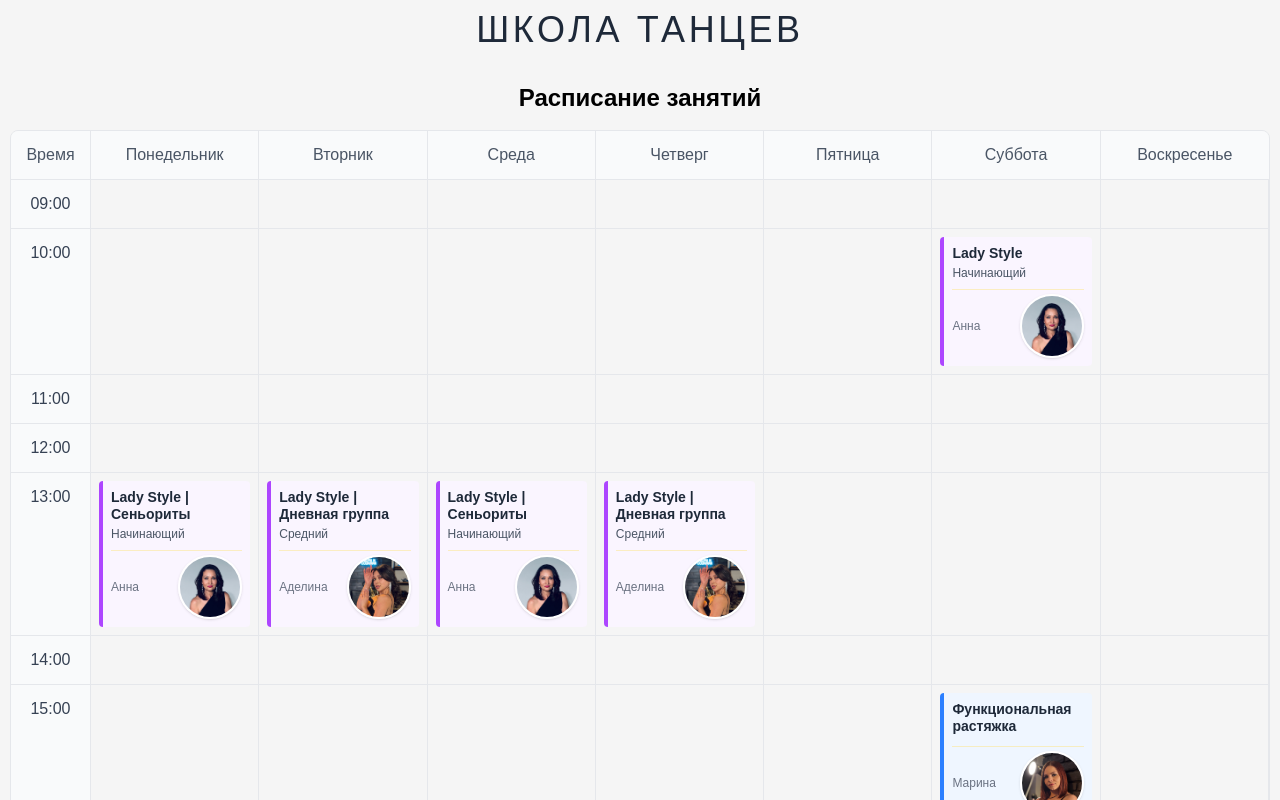
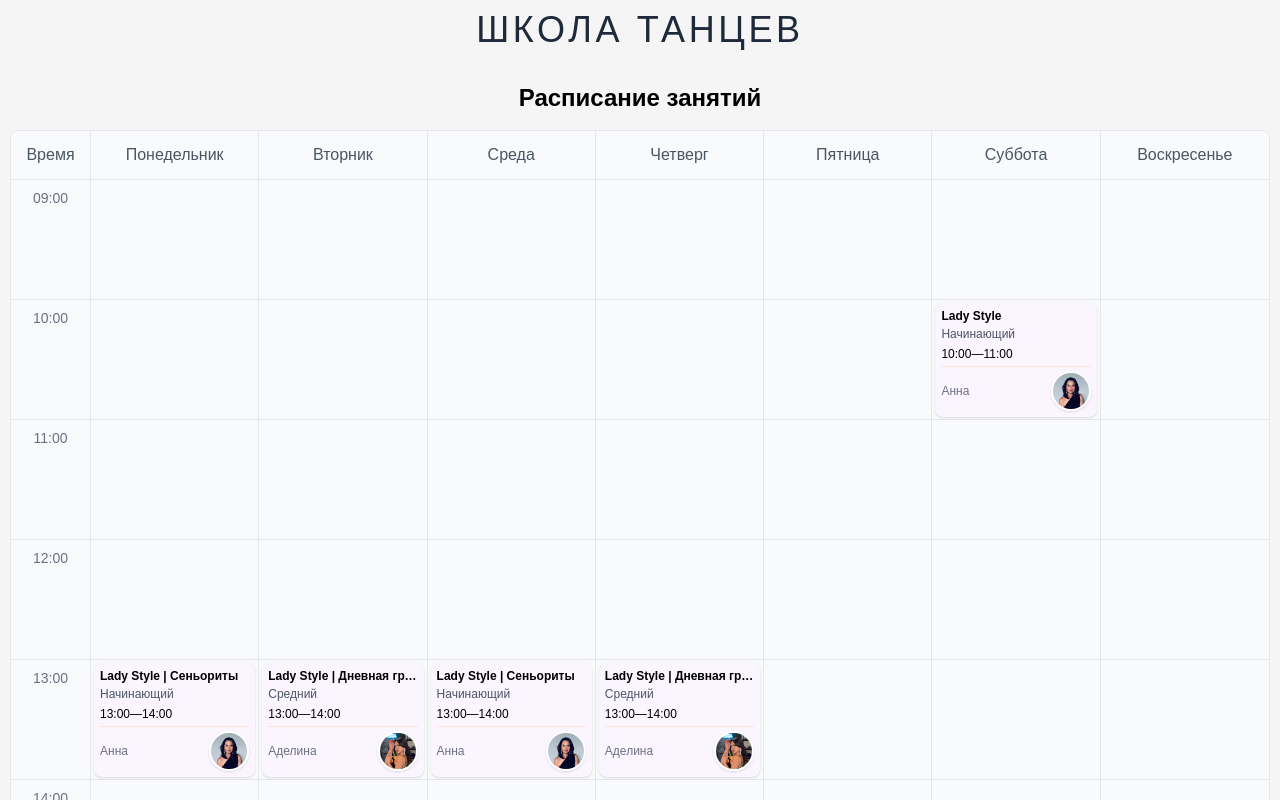
Before and after one commit to baikhonov/dance-studio, a Vue app: page / in a window 1280 px wide. Shown: the top 800 px of the page. Built offline with nearby package versions, Linux system fonts and the light colour scheme.

Commit message:
Реализовал рендер карточек занятий с различной длительностью

```diff
--- a/src/App.vue
+++ b/src/App.vue
@@ -31,64 +31,72 @@ const timeSlots = ref([
 const lessons = ref([
   {
     id: 1,
+    day: 'Понедельник',
     time: '13:00',
-    day: 'Понедельник',
+    endTime: '14:00',
     direction: 'Lady Style | Сеньориты',
     level: 'Начинающий',
     teachers: [{ name: 'Анна', photo: 'anna.jpg' }],
   },
   {
     id: 2,
+    day: 'Понедельник',
     time: '19:00',
-    day: 'Понедельник',
+    endTime: '20:00',
     direction: 'Bachata в паре',
     level: 'Средний',
     teachers: [{ name: 'Игорь и Аделина', photo: 'igor-adelina.jpg' }],
   },
   {
     id: 3,
+    day: 'Понедельник',
     time: '20:00',
-    day: 'Понедельник',
+    endTime: '21:00',
     direction: 'Lady Style',
     level: 'Pro',
     teachers: [{ name: 'Аделина', photo: 'adelina.jpg' }],
   },
   {
     id: 4,
+    day: 'Вторник',
     time: '13:00',
-    day: 'Вторник',
+    endTime: '14:00',
     direction: 'Lady Style | Дневная группа',
     level: 'Средний',
     teachers: [{ name: 'Аделина', photo: 'adelina.jpg' }],
   },
   {
     id: 5,
+    day: 'Вторник',
     time: '19:00',
-    day: 'Вторник',
+    endTime: '20:00',
     direction: 'Lady Style',
     level: 'Средний',
     teachers: [{ name: 'Аделина', photo: 'adelina.jpg' }],
   },
   {
     id: 6,
+    day: 'Вторник',
     time: '20:00',
-    day: 'Вторник',
+    endTime: '22:00',
     direction: 'Bachata в паре',
     level: 'Pro',
     teachers: [{ name: 'Аделина', photo: 'adelina.jpg' }],
   },
   {
     id: 7,
+    day: 'Среда',
     time: '13:00',
-    day: 'Среда',
+    endTime: '14:00',
     direction: 'Lady Style | Сеньориты',
     level: 'Начинающий',
     teachers: [{ name: 'Анна', photo: 'anna.jpg' }],
   },
   {
     id: 8,
+    day: 'Среда',
     time: '19:00',
-    day: 'Среда',
+    endTime: '20:00',
     direction: 'Bachata в паре',
     level: 'Средний',
     teachers: [{ name: 'Игорь и Аделина', photo: 'igor-adelina.jpg' }],
@@ -96,6 +104,7 @@ const lessons = ref([
   {
     id: 9,
     time: '20:00',
+    endTime: '21:00',
     day: 'Среда',
     direction: 'Bachata в паре',
     level: 'Начинающий',
@@ -103,80 +112,90 @@ const lessons = ref([
   },
   {
     id: 10,
+    day: 'Среда',
     time: '21:00',
-    day: 'Среда',
+    endTime: '22:00',
     direction: 'Lady Style',
     level: 'Начинающий',
     teachers: [{ name: 'Анна', photo: 'anna.jpg' }],
   },
   {
     id: 11,
+    day: 'Четверг',
     time: '13:00',
-    day: 'Четверг',
+    endTime: '14:00',
     direction: 'Lady Style | Дневная группа',
     level: 'Средний',
     teachers: [{ name: 'Аделина', photo: 'adelina.jpg' }],
   },
   {
     id: 12,
+    day: 'Четверг',
     time: '19:00',
-    day: 'Четверг',
+    endTime: '20:00',
     direction: 'Lady Style',
     level: 'Средний',
     teachers: [{ name: 'Аделина', photo: 'adelina.jpg' }],
   },
   {
     id: 13,
+    day: 'Четверг',
     time: '20:00',
-    day: 'Четверг',
+    endTime: '21:00',
     direction: 'Lady Style',
     level: 'Начинающий',
     teachers: [{ name: 'Анна', photo: 'anna.jpg' }],
   },
   {
     id: 14,
+    day: 'Пятница',
     time: '19:00',
-    day: 'Пятница',
+    endTime: '20:00',
     direction: 'Lady Style',
     level: 'Начинающий',
     teachers: [{ name: 'Анна', photo: 'anna.jpg' }],
   },
   {
     id: 15,
+    day: 'Пятница',
     time: '20:00',
-    day: 'Пятница',
+    endTime: '21:00',
     direction: 'Bachata в паре',
     level: 'Начинающий',
     teachers: [{ name: 'Игорь и Анжелика', photo: 'igor-anzhelika.jpg' }],
   },
   {
     id: 16,
+    day: 'Пятница',
     time: '21:00',
-    day: 'Пятница',
+    endTime: '22:00',
     direction: 'Man Style',
     level: '',
     teachers: [{ name: 'Игорь', photo: 'igor.jpg' }],
   },
   {
     id: 17,
+    day: 'Суббота',
     time: '10:00',
-    day: 'Суббота',
+    endTime: '11:00',
     direction: 'Lady Style',
     level: 'Начинающий',
     teachers: [{ name: 'Анна', photo: 'anna.jpg' }],
   },
   {
     id: 18,
+    day: 'Суббота',
     time: '15:00',
-    day: 'Суббота',
+    endTime: '16:00',
     direction: 'Функциональная растяжка',
     level: '',
     teachers: [{ name: 'Марина', photo: 'marina.jpg' }],
   },
   {
     id: 19,
+    day: 'Суббота',
     time: '20:00',
-    day: 'Суббота',
+    endTime: '23:00',
     direction: 'AG PARTY',
     level: '',
     teachers: [{ name: 'Вечеринка', photo: 'party-ag.jpg' }],
--- a/src/components/Schedule.vue
+++ b/src/components/Schedule.vue
@@ -1,13 +1,48 @@
 <script setup>
+import { computed } from 'vue'
+
+const SLOT_HEIGHT = 120 // или 100, или 120 - экспериментируй
 const props = defineProps({
   days: Array,
   timeSlots: Array,
   lessons: Array,
 })
 
-// Функция поиска занятия для конкретного времени и дня
-const getLessonForSlot = (time, day) => {
-  return props.lessons?.find((lesson) => lesson.time === time && lesson.day === day)
+// Вспомогательная функция: время в минуты
+const timeToMinutes = (time) => {
+  const [hours, minutes] = time.split(':').map(Number)
+  return hours * 60 + minutes
+}
+
+// Получаем занятия для конкретного дня
+const getLessonsForDay = (day) => {
+  return props.lessons?.filter((lesson) => lesson.day === day) || []
+}
+
+// Вычисляем стиль для занятия
+const getLessonStyle = (lesson) => {
+  const startMinutes = timeToMinutes(lesson.time)
+  const endMinutes = timeToMinutes(lesson.endTime)
+
+  // Находим индекс первого временного слота (09:00)
+  const firstSlotMinutes = timeToMinutes(props.timeSlots[0])
+
+  // Позиция сверху: (время начала - первый слот) / высота слота
+  const minutesFromStart = startMinutes - firstSlotMinutes
+  const top = (minutesFromStart / 60) * SLOT_HEIGHT
+
+  // Высота: длительность в часах * высота слота
+  const durationHours = (endMinutes - startMinutes) / 60
+  const height = durationHours * SLOT_HEIGHT
+
+  return {
+    position: 'absolute',
+    top: `${top + 3}px`,
+    left: '3px',
+    right: '3px',
+    height: `${height - 6}px`,
+    zIndex: 1,
+  }
 }
 
 const directionStyles = {
@@ -24,7 +59,7 @@ const getDirectionClass = (direction) => {
   for (const [key, value] of Object.entries(directionStyles)) {
     if (lower.includes(key)) return value
   }
-  return '' // дефолтный класс
+  return 'border-amber-500 bg-amber-50' // дефолтный класс
 }
 </script>
 
@@ -34,12 +69,9 @@ const getDirectionClass = (direction) => {
 
     <!-- СЕТКА: Внешний контейнер -->
     <div class="border border-gray-200 rounded-lg overflow-hidden">
-      <!-- ШАПКА С ДНЯМИ (первая строка) -->
+      <!-- ШАПКА С ДНЯМИ -->
       <div class="grid grid-cols-[80px_repeat(7,1fr)] bg-gray-50 border-b border-gray-200">
-        <!-- Угловая ячейка (пустая) -->
         <div class="p-3 font-medium text-gray-600 border-r border-gray-200 text-center">Время</div>
-
-        <!-- Дни недели -->
         <div
           v-for="day in days"
           :key="day"
@@ -49,39 +81,63 @@ const getDirectionClass = (direction) => {
         </div>
       </div>
 
-      <!-- СТРОКИ С ВРЕМЕНЕМ -->
+      <!-- ОСНОВНОЙ КОНТЕЙНЕР: временная сетка + занятия -->
+      <div class="grid grid-cols-[80px_repeat(7,1fr)]">
+        <!-- Колонка с временными метками -->
+        <div class="bg-gray-50">
           <div
             v-for="time in timeSlots"
             :key="time"
-        class="grid grid-cols-[80px_repeat(7,1fr)] border-b border-gray-200 last:border-b-0"
+            class="border-b border-r border-gray-200 text-sm p-2 text-gray-500 text-center"
+            :style="{ height: SLOT_HEIGHT + 'px' }"
           >
-        <!-- Колонка с временем -->
-        <div class="p-3 bg-gray-50 border-r border-gray-200 font-medium text-gray-700 text-center">
             {{ time }}
           </div>
+        </div>
 
-        <!-- Ячейки для каждого дня -->
+        <!-- Колонки дней с занятиями -->
         <div
           v-for="day in days"
           :key="day"
-          class="p-2 min-h-[30px] border-r border-gray-200 relative"
+          class="relative bg-gray-50 border-r border-gray-200 last:border-r-0"
+          :style="{ minHeight: `${timeSlots.length * 60}px` }"
         >
-          <!-- Сначала получаем урок -->
-          <template v-if="lesson = getLessonForSlot(time, day)">
+          <!-- Фоновая сетка (серые линии) -->
           <div
-              class="bg-amber-50 p-2 rounded border-l-4 border-amber-500 hover:shadow-md hover:scale-[1.02] transition-all duration-200 cursor-pointer h-full flex flex-col"
+            v-for="time in timeSlots"
+            :key="time"
+            class="border-b border-gray-200"
+            :style="{ height: SLOT_HEIGHT + 'px' }"
+          ></div>
+
+          <!-- Занятия поверх сетки -->
+          <template v-for="lesson in getLessonsForDay(day)" :key="lesson.id">
+            <div
+              class="absolute rounded-lg shadow-sm overflow-hidden hover:shadow-md transition-shadow cursor-pointer"
               :class="getDirectionClass(lesson.direction)"
+              :style="getLessonStyle(lesson)"
             >
-              <!-- Верхняя часть: направление и уровень -->
-              <div class="flex-1">
-                <p class="font-bold text-sm leading-tight text-gray-800">{{ lesson.direction }}</p>
-                <p class="text-xs text-gray-600 mt-0.5">{{ lesson.level }}</p>
-              </div>
+              <!-- Контент занятия -->
+              <div class="h-full p-1.5 flex flex-col text-[10px] overflow-y-auto">
+                <!-- Название -->
+                <p
+                  class="shrink-0 font-bold text-xs leading-tight truncate"
+                  :title="lesson.direction"
+                >
+                  {{ lesson.direction }}
+                </p>
 
-              <!-- Нижняя часть: преподаватели -->
+                <!-- Уровень (если есть) -->
+                <p v-if="lesson.level" class="text-xs text-gray-600 mt-0.5">
+                  {{ lesson.level }}
+                </p>
+
+                <div class="text-xs font-medium mt-1">{{ lesson.time }}—{{ lesson.endTime }}</div>
+
+                <!-- Преподаватели -->
                 <div
-                class="flex items-center justify-between mt-2 pt-1 border-t border-amber-200/50"
-                :class="border - orange - 200 / 50"
+                  class="flex items-center justify-between mt-1 pt-1 border-t border-amber-200/50"
+                  :class="'border-orange-200/50'"
                 >
                   <!-- Имена преподавателей -->
                   <p class="text-xs text-gray-500 max-w-[60%]">
@@ -95,21 +151,38 @@ const getDirectionClass = (direction) => {
                       :key="teacher.name"
                       :src="`/images/teachers/${teacher.photo}`"
                       :alt="teacher.name"
-                    class="w-16 h-16 rounded-full border-2 border-white shadow-sm"
+                      class="w-10 h-10 rounded-full border-2 border-white shadow-sm"
                       :class="{ 'relative z-10': idx === 0 && lesson.teachers.length > 1 }"
                       @error="$event.target.src = '/images/teachers/default-avatar.jpg'"
                     />
                   </div>
                 </div>
               </div>
+            </div>
           </template>
-
-          <!-- Пустая ячейка -->
-          <div v-else class="text-xs text-gray-300 h-full flex items-center justify-center"></div>
         </div>
       </div>
     </div>
   </div>
 </template>
 
-<style scoped></style>
+<style scoped>
+/* Для скролла внутри длинных занятий */
+.overflow-y-auto {
+  scrollbar-width: thin;
+  scrollbar-color: #ccc #f0f0f0;
+}
+
+.overflow-y-auto::-webkit-scrollbar {
+  width: 4px;
+}
+
+.overflow-y-auto::-webkit-scrollbar-track {
+  background: #f0f0f0;
+}
+
+.overflow-y-auto::-webkit-scrollbar-thumb {
+  background: #ccc;
+  border-radius: 4px;
+}
+</style>
```
Lines whose indentation alone changed are shown as unchanged.
